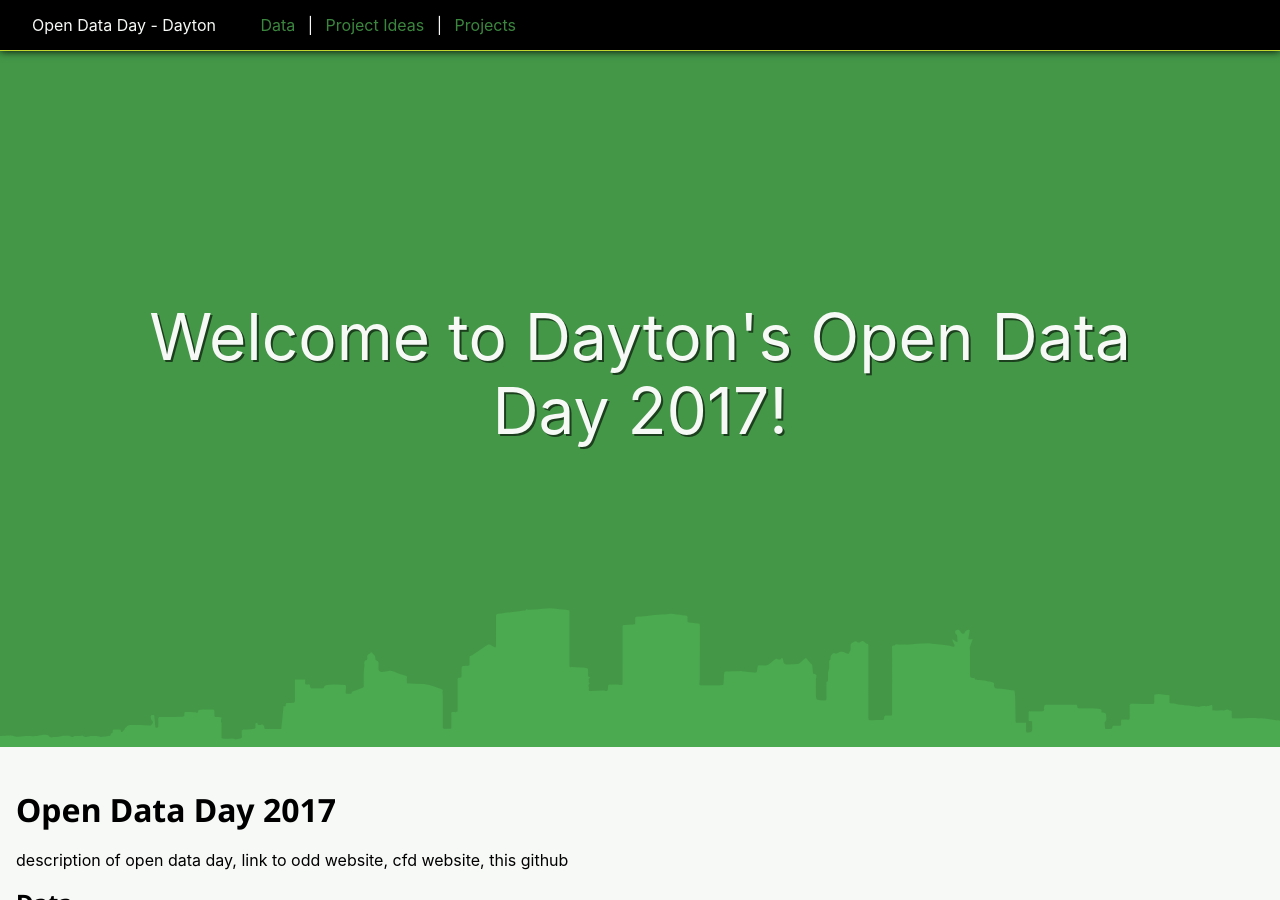
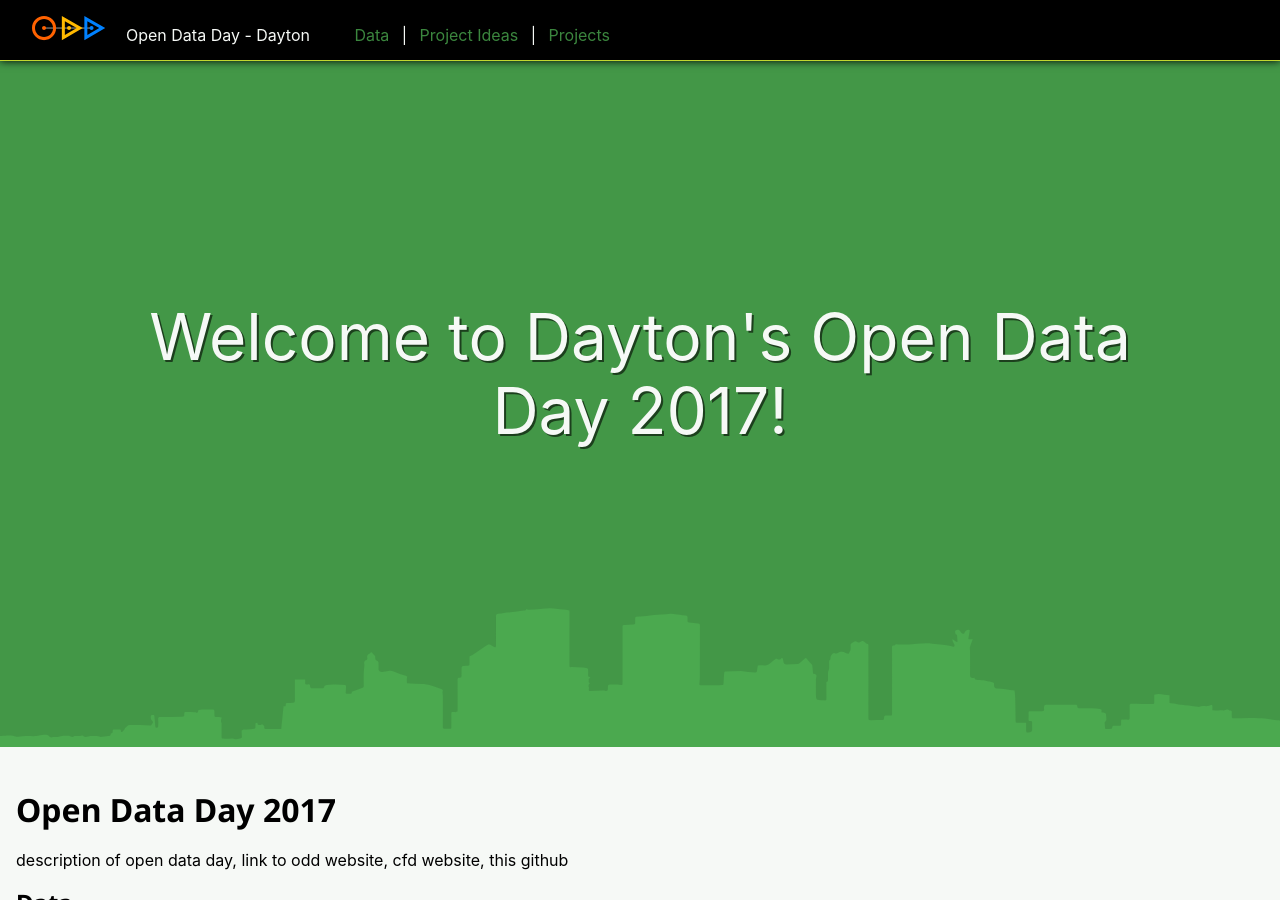
Before and after one commit to codefordayton/opendataday2017, a Jekyll site: the page built from docs/index.md, in a window 1280 px wide and 900 px high. Built offline with Jekyll 4.4.1, drawn with Linux system fonts in a browser that asks for light colours.

Commit message:
odd logo

```diff
--- a/docs/_includes/navigation.html
+++ b/docs/_includes/navigation.html
@@ -1,6 +1,7 @@
 
 <section class="navigation">
     <div class="logo">
+        <svg class="navlogo__odd"><use xlink:href="#odd" /></svg>
         Open Data Day - Dayton
     </div>
     <nav>
--- /dev/null
+++ b/docs/_includes/svg.html
@@ -0,0 +1,10 @@
+<svg display="none" width="0" height="0" version="1.1" xmlns="http://www.w3.org/2000/svg" xmlns:xlink="http://www.w3.org/1999/xlink">
+    <defs>
+        <symbol id="odd" viewBox="0 0 147 49">
+            <rect x="24.1" y="23.1" width="95" height="2" style="fill:rgb(153,153,153);"></rect>
+            <path d="M24.1,48.3C10.8,48.3 0,37.4 0,24.1C0,10.8 10.8,0 24.1,0C37.4,0 48.2,10.8 48.2,24.1C48.2,37.4 37.4,48.3 24.1,48.3ZM24.1,6C14.1,6 6,14.2 6,24.1C6,34 14.1,42.2 24.1,42.2C34.1,42.2 42.2,34.1 42.2,24.1C42.2,14.1 34.1,6 24.1,6ZM24.1,20.2C26.308,20.2 28.1,21.992 28.1,24.2C28.1,26.408 26.308,28.2 24.1,28.2C21.892,28.2 20.1,26.408 20.1,24.2C20.1,21.992 21.892,20.2 24.1,20.2Z" style="fill:rgb(255,98,0);"></path>
+            <path d="M59.7,48.3L59.7,0L101.5,24.1L59.7,48.3ZM65.7,10.4L65.7,37.9L89.5,24.1L65.7,10.4ZM74.1,20.2C76.308,20.2 78.1,21.992 78.1,24.2C78.1,26.408 76.308,28.2 74.1,28.2C71.892,28.2 70.1,26.408 70.1,24.2C70.1,21.992 71.892,20.2 74.1,20.2Z" style="fill:rgb(255,185,0);"></path>
+            <path d="M104.7,48.3L104.7,0L146.5,24.1L104.7,48.3ZM110.7,10.4L110.7,37.9L134.5,24.1L110.7,10.4ZM119.1,20.2C121.308,20.2 123.1,21.992 123.1,24.2C123.1,26.408 121.308,28.2 119.1,28.2C116.892,28.2 115.1,26.408 115.1,24.2C115.1,21.992 116.892,20.2 119.1,20.2Z" style="fill:rgb(0,129,255);"></path>
+        </symbol>
+    </defs>
+</svg>
--- a/docs/_layouts/default.html
+++ b/docs/_layouts/default.html
@@ -4,6 +4,7 @@
     {% include head.html %}
 
     <body>
+        {% include svg.html %}
 
         {% include navigation.html %}
 
--- a/docs/sass/components/_footer.scss
+++ b/docs/sass/components/_footer.scss
@@ -5,7 +5,7 @@
     color: $clr-off-white;
     padding: 2.0em 0;
 
-    @include outer-container;
+    @include outer-container(100%);
 
     section {
         padding: 1.0em;
--- a/docs/sass/components/_navigation.scss
+++ b/docs/sass/components/_navigation.scss
@@ -28,3 +28,9 @@ nav {
     display: inline-block;
     margin-left: 2.0em;
 }
+
+.navlogo__odd {
+    height: 24.5px;
+    margin-right: 1.0em;
+    width: 73.5px;
+}
```
Also changed, not shown: docs/styles/bundle.css (+6 -1 lines), docs/styles/bundle.min.css, 2 other files.
